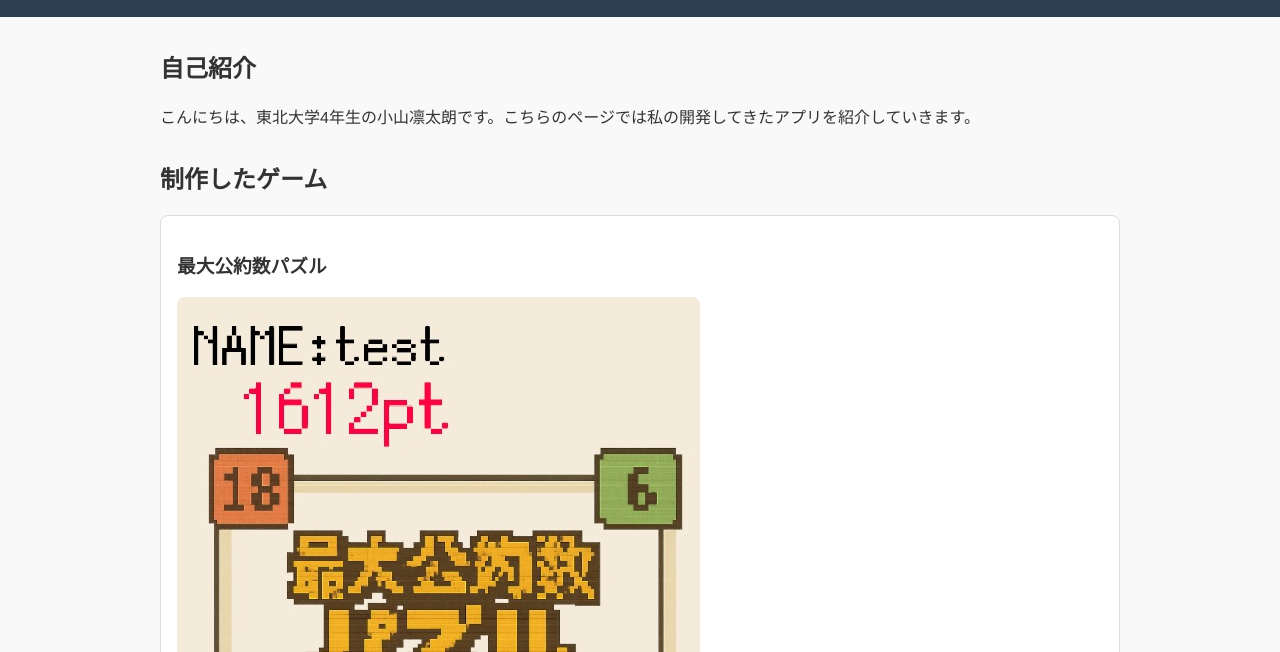
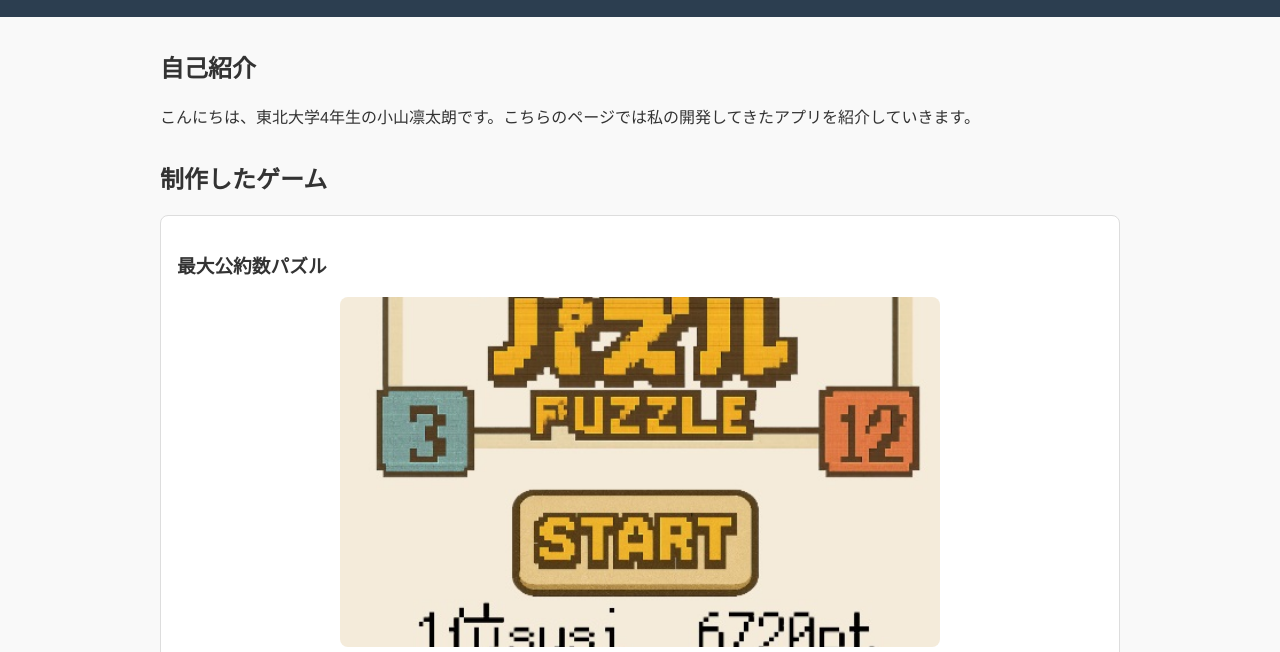
Before and after one commit to rin082203/rin082203.github.io, a plain HTML site: page index.html in a window 1280 px wide. Shown: the part 82-734 px from the top of the page. Drawn offline with Linux system fonts and the light colour scheme.

Commit message:
Update index.html

```diff
--- a/index.html
+++ b/index.html
@@ -37,9 +37,15 @@
       margin-bottom: 1.5em;
     }
     .game img {
-      max-width: 100%;
+      width: 100%;
+      max-width: 600px;
+      height: 350px;
+      object-fit: cover;
       border-radius: 8px;
       margin-bottom: 0.5em;
+      display: block;
+      margin-left: auto;
+      margin-right: auto;
     }
     footer {
       text-align: center;
@@ -49,6 +55,9 @@
     }
     @media (max-width: 600px) {
       main { padding: 1em; }
+      .game img {
+        height: 200px;
+      }
     }
   </style>
 </head>
```
